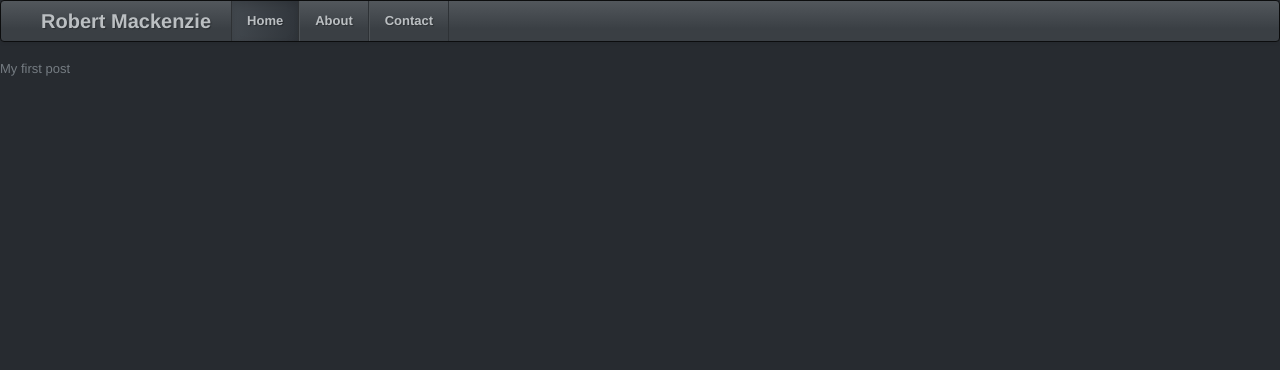
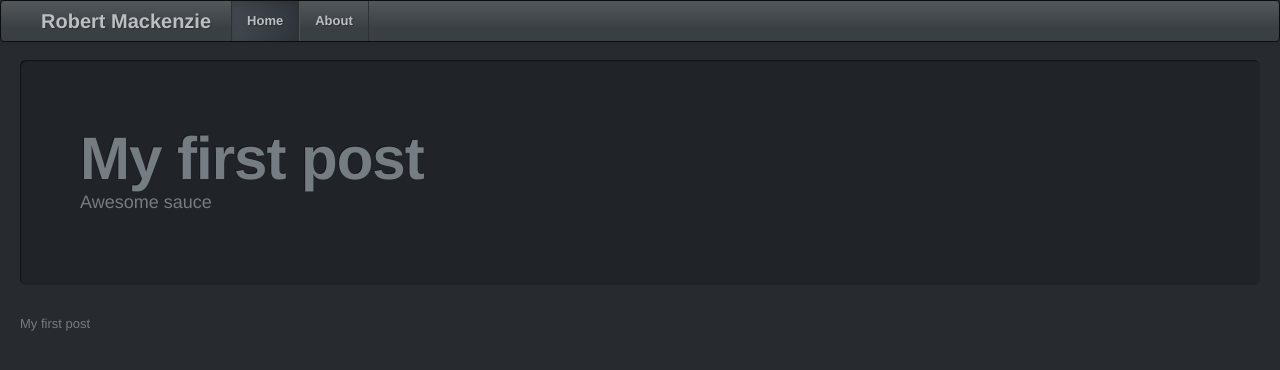
Before and after one commit to robertmackenzie/robertmackenzie.github.com, a Jekyll site: the page built from _posts/2013-03-13-my-first-post1235467.md, in a window 1280 px wide. Shown: the top 370 px of the page. Built offline with Jekyll 4.4.1, drawn with Linux system fonts in a browser that asks for light colours; nearby versions of some CDN libraries; library files that are not in the unit come from our copies.

Commit message:
basic styling and nested layout for post page, and added strapline for pages

```diff
--- a/_config.yml
+++ b/_config.yml
@@ -1,3 +1,2 @@
-url: "http://robertmackenzie.github.com"
 auto: true
 safe: false
--- a/_includes/menu.html
+++ b/_includes/menu.html
@@ -1,17 +1,14 @@
 <div class="navbar">
    <div class="navbar-inner">
       <div class="container-fluid">
-	 <a class="brand" href="#">Robert Mackenzie</a>
+	 <a class="brand" href="{{ site.url }}/">Robert Mackenzie</a>
 	 <div class="navbar-content">
 	    <ul class="nav">
 	       <li class="active">
-		  <a href="#">Home</a>
+	       <a href="{{ site.url }}/">Home</a>
 	       </li>
 	       <li>
-		  <a href="#">About</a>
-	       </li>
-	       <li>
-		  <a href="#">Contact</a>
+	       <a href="{{ site.url }}/about">About</a>
 	       </li>
 	    </ul>
 	 </div>
--- a/_layouts/default.html
+++ b/_layouts/default.html
@@ -10,6 +10,20 @@
    </head>
    <body>
       {% include menu.html %}
+      <div class="container-fluid">
+	 <div class="row-fluid">
+	    <div class="span12">
+	       <div class="hero-unit">
+		  <h1>{{ page.title }}</h1>
+		  <p>
+		     {% if page.strapline %}
+			{{ page.strapline }}
+		     {% endif %}
+		  </p>
+	       </div>
+	    </div>
+	 </div>
+      </div>
       {{ content }}
       <script src="js/jquery-1.9.1.min.js"></script>
       <script src="js/jquery.masonry.min.js"></script>
--- /dev/null
+++ b/_layouts/post.html
@@ -0,0 +1,7 @@
+---
+layout: default
+---
+
+<div class="container-fluid">
+   {{ content }}
+</div>
--- a/_posts/2013-03-13-my-first-post1235467.md
+++ b/_posts/2013-03-13-my-first-post1235467.md
@@ -1,6 +1,7 @@
 ---
-layout: default
+layout: post
 title: My first post
+strapline: Awesome sauce
 section: posts
 ---
 
```
Also changed, not shown: index.html (+2 -12 lines), 3 other files.
